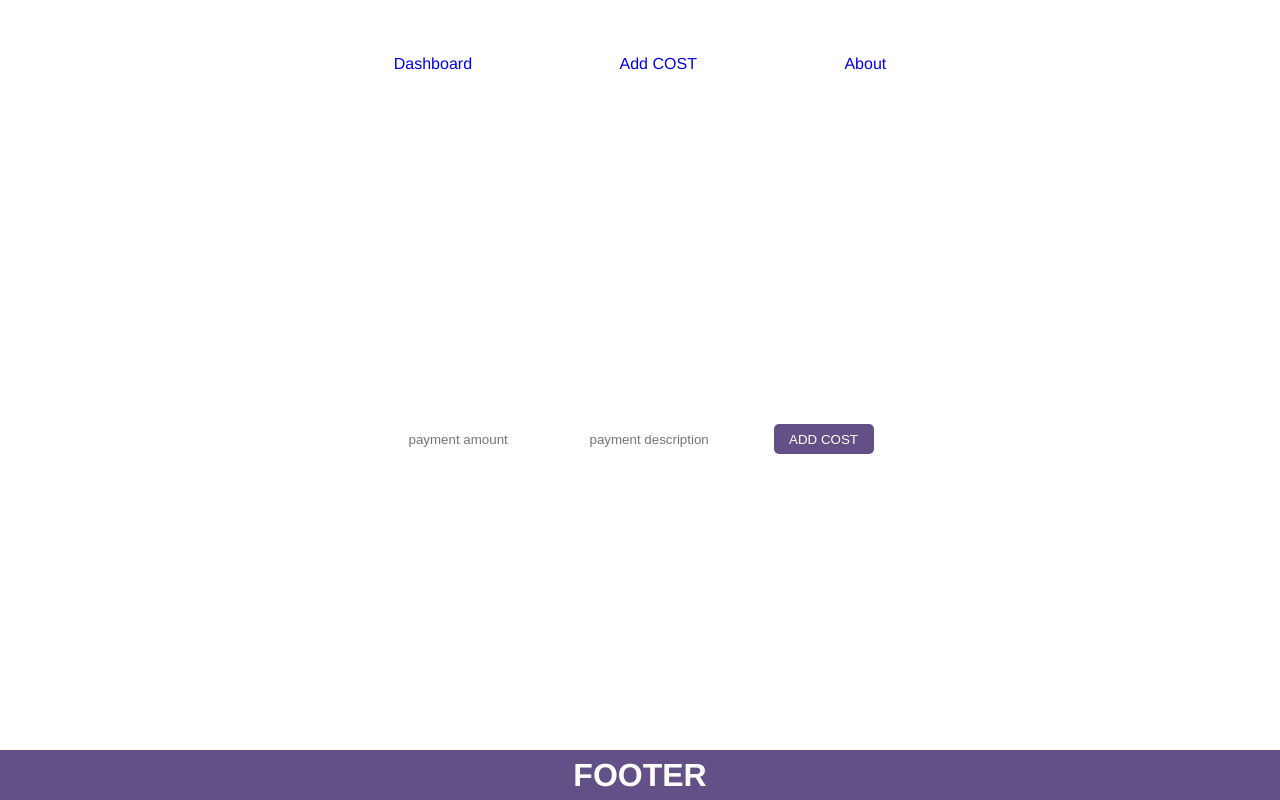
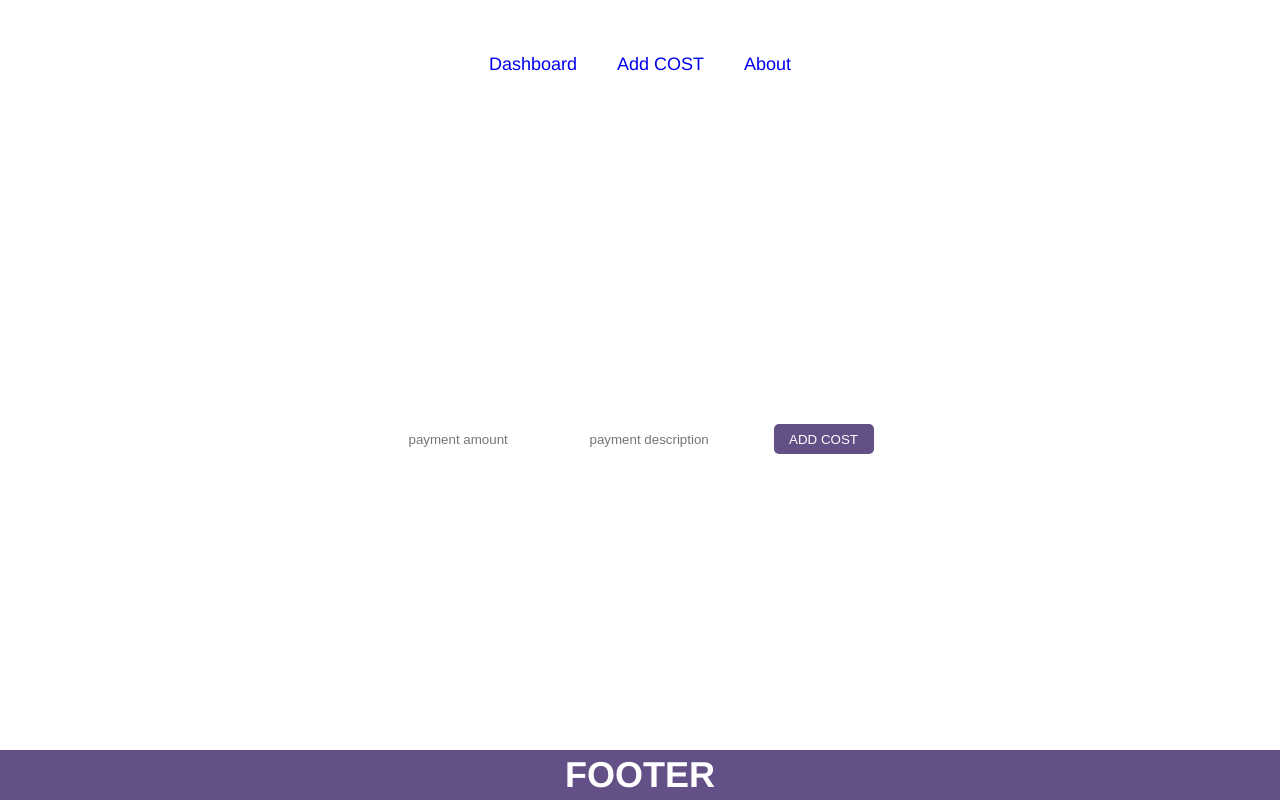
Before and after one commit to martynov-a-d/cost_accaunting_vue, a Vue app: page /add/payment in a window 1280 px wide. Built offline with nearby package versions, Linux system fonts and the light colour scheme; no server answers.

Commit message:
HotFixed

```diff
--- a/src/assets/App.scss
+++ b/src/assets/App.scss
@@ -1,8 +1,9 @@
 //  the main colors
 //
-$color_1: #635087;
+$color_1: #635087;  // corpStyle1
 $color_2: #FFFFFF;
 $color_3: #2c3e50;
+$color_4: #e6e6e6;  // corpStyle2
 $color_attention: red;
 
 //  margin after block
@@ -36,6 +37,11 @@ $wrapNowrap: nowrap;
   justify-content: space-around;
 }
 
+@mixin roundingBorder {
+  border-radius: 5px;
+  border-color: transparent;
+}
+
 //  general parameters css
 //
 * {
@@ -53,6 +59,7 @@ a {
   font-family: Avenir, Helvetica, Arial, sans-serif;
   -webkit-font-smoothing: antialiased;
   -moz-osx-font-smoothing: grayscale;
+  font-size: large;
   text-align: center;
   color: $color_3;
   min-height: 100vh;
@@ -60,8 +67,8 @@ a {
 }
 
 header {
-  @include flex_around;
-  align-items: center;
+  @include flex_center;
+  gap: 40px;
   margin: auto;
   width: 50vw;
   height: 10vw;
--- a/src/assets/DataOutput.scss
+++ b/src/assets/DataOutput.scss
@@ -4,6 +4,7 @@
     width: 50vw;
     flex-grow: 1;
     margin: auto;
+    min-height: 20vh;
 }
 
 .cost_element {
@@ -30,9 +31,8 @@
 }
 
 #modalWindow {
-    border-radius: 5px;
-    border-color: transparent;
     padding: 5px;
     box-sizing: border-box;
+    @include roundingBorder;
     @include first_style
 }
--- a/src/assets/DisplayCost.scss
+++ b/src/assets/DisplayCost.scss
@@ -2,8 +2,7 @@
 
 button {
     @include first_style;
-    border-color: transparent;
-    border-radius: 5px;
+    @include roundingBorder;
     height: 30px;
     padding-left: 5px;
     padding-right: 5px;
@@ -18,7 +17,6 @@ button {
 
 #displayPagination_block {
     @include flex_col;
-    height: 30vh;
     margin-bottom: $marginAFb;
 }
 
@@ -50,8 +48,9 @@ select {
 }
 
 .navigation_link {
-    @include flex_around;
+    @include flex_center;
     align-items: center;
+    gap: 40px;
 }
 
 .display_adder {
```
